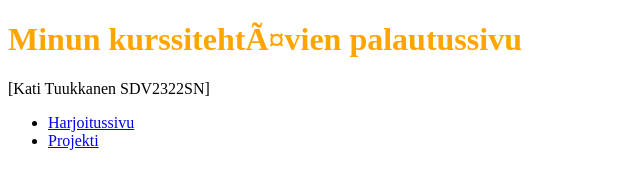
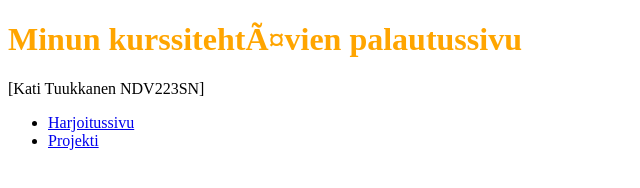
Before and after one commit to Cottiz/Cottiz.github.io, a plain HTML site: page index.html in a window 1280 px wide. Shown: the full height of the page, 0-640 px from the left. Drawn offline with Linux system fonts and the light colour scheme.

Commit message:
Add files via upload

```diff
--- a/index.html
+++ b/index.html
@@ -8,7 +8,7 @@ scale=1.0">
 </head>
 <body>
 	<h1>Minun kurssitehtävien palautussivu</h1>
-	<p>[Kati Tuukkanen SDV2322SN]</p>
+	<p>[Kati Tuukkanen NDV223SN]</p>
 	<ul>
 		<!--Kommentti: HUOMAA, että sinun täytyy itse luoda harjoitus.html-tiedosto,
 		mutta siinä ei tarvitse vielä lukea mitään. Jos tiedostoa ei ole seuraa virheilmoitus
```
